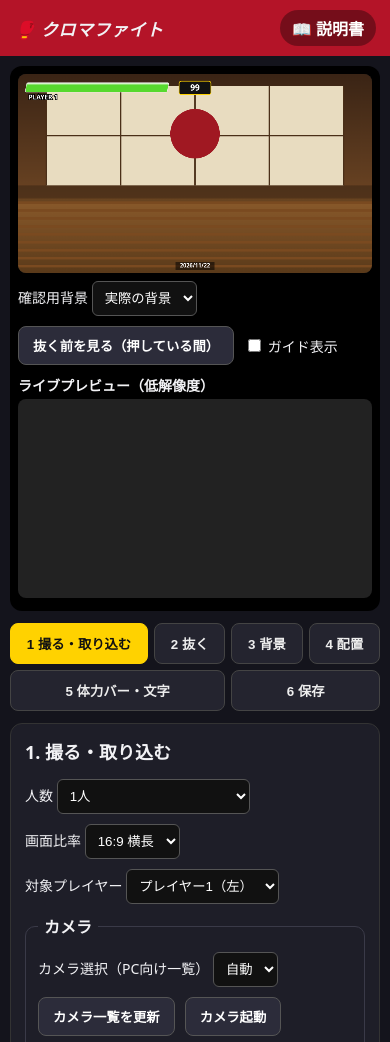
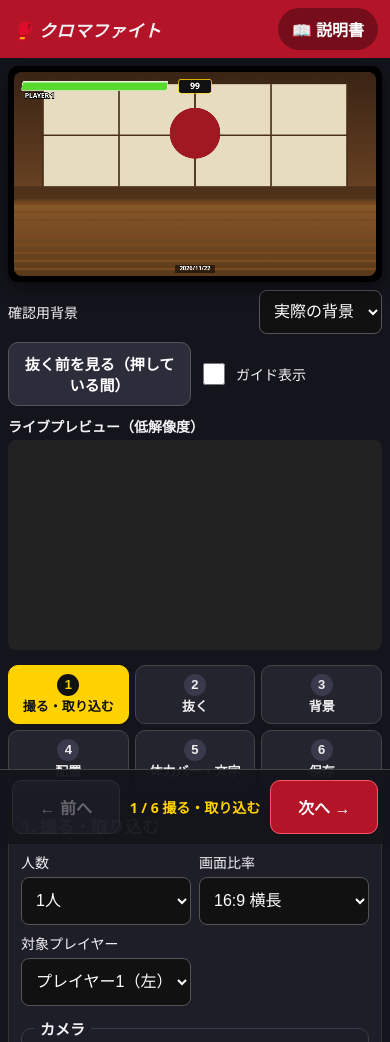
Before and after one commit to hanaphoto/chroma-fight, a plain HTML site: page index.html in a window 390 px wide. Shown: the top 1042 px of the page. Drawn offline with Linux system fonts and the light colour scheme.

Commit message:
v1.1.0 スマホ向けレイアウト再設計

```diff
--- a/app.js
+++ b/app.js
@@ -473,12 +473,34 @@ function syncAll(){
   $('#textEffect').value=settings.textEffect; $('#eventName').value=settings.eventName; $('#showDate').checked=settings.showDate;
   syncKeyControls(); syncLayoutControls();
 }
+const STEP_NAMES = {1:'撮る・取り込む',2:'抜く',3:'背景',4:'配置',5:'体力バー・文字',6:'保存'};
+let currentStep = 1;
+function goStep(n, scroll){
+  currentStep = Math.min(6, Math.max(1, n));
+  $$('#stepsNav button').forEach(b=>b.classList.toggle('active', b.dataset.step===String(currentStep)));
+  $$('.step-panel').forEach(p=>p.classList.toggle('hidden', p.dataset.panel!==String(currentStep)));
+  if(currentStep===2){ syncKeyControls(); drawSourcePreview(); }
+  const lbl=$('#stepBarLabel'); if(lbl) lbl.textContent = currentStep+' / 6 '+STEP_NAMES[currentStep];
+  const pv=$('#prevStepBtn'), nv=$('#nextStepBtn');
+  if(pv) pv.disabled = currentStep===1;
+  if(nv) nv.disabled = currentStep===6;
+  if(scroll){
+    const panel=$('.step-panel:not(.hidden)');
+    if(panel){
+      const pvWrap=$('.preview-wrap');
+      const offset = (pvWrap? pvWrap.offsetHeight:0) + 58;
+      const y = panel.getBoundingClientRect().top + window.scrollY - offset;
+      window.scrollTo({top: Math.max(0,y), behavior:'smooth'});
+    }
+  }
+}
 $('#stepsNav').addEventListener('click', e=>{
   const btn=e.target.closest('button[data-step]'); if(!btn) return;
-  $$('#stepsNav button').forEach(b=>b.classList.toggle('active',b===btn));
-  $$('.step-panel').forEach(p=>p.classList.toggle('hidden', p.dataset.panel!==btn.dataset.step));
-  if(btn.dataset.step==='2'){ syncKeyControls(); drawSourcePreview(); }
+  goStep(parseInt(btn.dataset.step,10), true);
 });
+$('#prevStepBtn').addEventListener('click', ()=>goStep(currentStep-1, true));
+$('#nextStepBtn').addEventListener('click', ()=>goStep(currentStep+1, true));
+goStep(1, false);
 $('#playerMode').addEventListener('change', e=>{ settings.mode=e.target.value; saveSettings(); renderMain(); });
 $('#aspect').addEventListener('change', e=>{ settings.aspect=e.target.value; saveSettings(); renderMain(); });
 $('#activePlayer').addEventListener('change', e=>{ settings.activePlayer=e.target.value; saveSettings(); syncKeyControls(); syncLayoutControls(); drawSourcePreview(); renderMain(); });
--- a/index.html
+++ b/index.html
@@ -21,6 +21,7 @@
   <section class="preview-wrap">
     <canvas id="mainCanvas" width="960" height="540"></canvas>
     <div id="countdown" class="countdown hidden"></div>
+  </section>
   <div class="preview-tools">
     <label>確認用背景
       <select id="checkBg">
@@ -32,23 +33,22 @@
       </select>
     </label>
     <button id="beforeAfterBtn" type="button">抜く前を見る（押している間）</button>
-      <label><input type="checkbox" id="guideToggle"> ガイド表示</label>
+    <label class="check-label"><input type="checkbox" id="guideToggle"> ガイド表示</label>
   </div>
   <div class="live-wrap">
     <h3>ライブプレビュー（低解像度）</h3>
     <canvas id="liveCanvas" width="640" height="360"></canvas>
     <video id="cameraVideo" playsinline muted class="hidden-video"></video>
   </div>
-  </section>
 
   <!-- Step navigation -->
   <nav class="steps-nav" id="stepsNav">
-    <button data-step="1" class="active" type="button">1 撮る・取り込む</button>
-    <button data-step="2" type="button">2 抜く</button>
-    <button data-step="3" type="button">3 背景</button>
-    <button data-step="4" type="button">4 配置</button>
-    <button data-step="5" type="button">5 体力バー・文字</button>
-    <button data-step="6" type="button">6 保存</button>
+    <button data-step="1" class="active" type="button"><span class="s-num">1</span><span class="s-name">撮る・取り込む</span></button>
+    <button data-step="2" type="button"><span class="s-num">2</span><span class="s-name">抜く</span></button>
+    <button data-step="3" type="button"><span class="s-num">3</span><span class="s-name">背景</span></button>
+    <button data-step="4" type="button"><span class="s-num">4</span><span class="s-name">配置</span></button>
+    <button data-step="5" type="button"><span class="s-num">5</span><span class="s-name">体力バー・文字</span></button>
+    <button data-step="6" type="button"><span class="s-num">6</span><span class="s-name">保存</span></button>
   </nav>
 
   <!-- STEP 1 -->
@@ -234,6 +234,12 @@
   <p id="status" class="status"></p>
 </main>
 
+<div class="step-bar" id="stepBar">
+  <button id="prevStepBtn" type="button">← 前へ</button>
+  <span id="stepBarLabel">1 / 6</span>
+  <button id="nextStepBtn" type="button" class="primary">次へ →</button>
+</div>
+
 <div id="printArea"><img id="printImg" alt="合成写真（印刷用）"></div>
 
 <script src="app.js"></script>
--- a/service-worker.js
+++ b/service-worker.js
@@ -1,4 +1,4 @@
-const CACHE = 'chromafight-v1';
+const CACHE = 'chromafight-v2';
 const FILES = ['./','./index.html','./style.css','./app.js','./manual.html','./manifest.json','./icon-192.png','./icon-512.png'];
 self.addEventListener('install', e=>{
   e.waitUntil(caches.open(CACHE).then(c=>c.addAll(FILES)).then(()=>self.skipWaiting()));
--- a/style.css
+++ b/style.css
@@ -1,36 +1,56 @@
 *{box-sizing:border-box}
-body{margin:0;font-family:system-ui,-apple-system,"Hiragino Kaku Gothic ProN","Noto Sans JP",sans-serif;background:#14141c;color:#f2f2f5}
-.app-header{display:flex;justify-content:space-between;align-items:center;padding:10px 14px;background:#b41428}
+body{margin:0;font-family:system-ui,-apple-system,"Hiragino Kaku Gothic ProN","Noto Sans JP",sans-serif;background:#14141c;color:#f2f2f5;-webkit-text-size-adjust:100%}
+.app-header{display:flex;justify-content:space-between;align-items:center;padding:10px 14px;background:#b41428;position:sticky;top:0;z-index:50}
 .app-header h1{font-size:20px;margin:0;font-style:italic;letter-spacing:.03em}
-.manual-link{color:#fff;background:rgba(0,0,0,.35);padding:6px 12px;border-radius:999px;text-decoration:none;font-weight:700}
+.manual-link{color:#fff;background:rgba(0,0,0,.35);padding:9px 14px;border-radius:999px;text-decoration:none;font-weight:700;min-height:40px;display:inline-flex;align-items:center}
 main{max-width:1020px;margin:0 auto;padding:10px}
-.preview-wrap{position:relative;background:#000;border-radius:12px;padding:8px}
-#mainCanvas{width:100%;height:auto;display:block;background:#222;border-radius:8px;touch-action:none}
+
+/* Preview (sticky so adjustments stay visible) */
+.preview-wrap{position:sticky;top:52px;z-index:40;background:#000;border-radius:12px;padding:8px;box-shadow:0 6px 18px rgba(0,0,0,.45)}
+#mainCanvas{width:auto;max-width:100%;height:auto;max-height:56vh;display:block;margin:0 auto;background:#222;border-radius:8px;touch-action:none}
 .countdown{position:absolute;inset:0;display:flex;align-items:center;justify-content:center;font-size:110px;font-weight:900;font-style:italic;color:#ffd200;text-shadow:4px 4px 0 #000;pointer-events:none}
 .hidden{display:none!important}
 .hidden-video{width:1px;height:1px;opacity:0;position:absolute}
-.preview-tools{display:flex;flex-wrap:wrap;gap:10px;align-items:center;margin-top:8px;font-size:14px}
+.preview-tools{display:flex;flex-wrap:wrap;gap:8px;align-items:stretch;margin-top:8px;font-size:14px}
+.preview-tools label{display:flex;align-items:center;gap:6px}
+.preview-tools select{width:auto}
+.preview-tools button{flex:1 1 auto}
 .live-wrap{margin-top:10px}
 .live-wrap h3{font-size:14px;margin:4px 0}
 #liveCanvas{width:100%;max-width:640px;height:auto;background:#222;border-radius:8px}
-.steps-nav{display:flex;flex-wrap:wrap;gap:6px;margin:12px 0}
-.steps-nav button{flex:1 1 auto;padding:10px 6px;border-radius:8px;border:1px solid #444;background:#24242f;color:#eee;font-weight:700;cursor:pointer}
+
+/* Step navigation */
+.steps-nav{display:grid;grid-template-columns:repeat(6,1fr);gap:6px;margin:12px 0}
+.steps-nav button{display:flex;flex-direction:column;align-items:center;justify-content:center;gap:3px;min-height:56px;padding:8px 4px;border-radius:10px;border:1px solid #444;background:#24242f;color:#eee;font-weight:700;cursor:pointer;font-size:13px;line-height:1.25}
+.steps-nav .s-num{display:inline-flex;align-items:center;justify-content:center;width:22px;height:22px;border-radius:50%;background:#3a3a4c;font-size:13px}
 .steps-nav button.active{background:#ffd200;color:#111;border-color:#ffd200}
-.step-panel{background:#1e1e28;border:1px solid #333;border-radius:12px;padding:14px;margin-bottom:14px}
-.step-panel h2{margin-top:0;font-size:18px}
-.row{display:flex;flex-wrap:wrap;gap:10px;align-items:center;margin:8px 0}
+.steps-nav button.active .s-num{background:#111;color:#ffd200}
+
+/* Panels and controls */
+.step-panel{background:#1e1e28;border:1px solid #333;border-radius:12px;padding:16px;margin-bottom:14px}
+.step-panel h2{margin-top:0;font-size:19px}
+.row{display:flex;flex-wrap:wrap;gap:10px;align-items:flex-end;margin:10px 0}
+.row>*{flex:1 1 150px}
+.row label{display:flex;flex-direction:column;gap:5px}
 label{font-size:14px}
-select,input[type=text],input[type=number]{padding:8px;border-radius:6px;border:1px solid #555;background:#111;color:#fff}
-input[type=color]{width:52px;height:36px;border:none;background:none}
-button{padding:9px 14px;border-radius:8px;border:1px solid #555;background:#2c2c3a;color:#fff;cursor:pointer;font-weight:600}
-button.primary{background:#b41428;border-color:#ff5468;font-size:16px}
-fieldset{border:1px solid #3a3a48;border-radius:10px;margin:10px 0}
-legend{font-weight:700;padding:0 6px}
-.slider{display:block;margin:10px 0;font-size:14px}
-.slider input[type=range]{width:100%}
+label:has(>input[type=checkbox]){flex-direction:row;align-items:center;gap:8px;min-height:44px;cursor:pointer}
+input[type=checkbox]{width:22px;height:22px;accent-color:#b41428;flex:none}
+select,input[type=text],input[type=number]{padding:10px;border-radius:8px;border:1px solid #555;background:#111;color:#fff;font-size:16px;min-height:48px;width:100%}
+input[type=color]{width:56px;height:48px;border:none;background:none;padding:0}
+button{padding:10px 14px;border-radius:10px;border:1px solid #555;background:#2c2c3a;color:#fff;cursor:pointer;font-weight:600;font-size:15px;min-height:48px}
+button.primary{background:#b41428;border-color:#ff5468;font-size:17px}
+button:disabled{opacity:.35;cursor:default}
+fieldset{border:1px solid #3a3a48;border-radius:10px;margin:12px 0;padding:12px}
+legend{font-weight:700;padding:0 6px;font-size:15px}
+.slider{display:block;margin:14px 0;font-size:15px}
+.slider input[type=range]{width:100%;height:40px;margin:2px 0 0;padding:0;background:transparent;-webkit-appearance:none;appearance:none}
+.slider input[type=range]::-webkit-slider-runnable-track{height:8px;border-radius:4px;background:#3a3a4c}
+.slider input[type=range]::-webkit-slider-thumb{-webkit-appearance:none;width:30px;height:30px;border-radius:50%;background:#ffd200;border:2px solid #111;margin-top:-11px}
+.slider input[type=range]::-moz-range-track{height:8px;border-radius:4px;background:#3a3a4c}
+.slider input[type=range]::-moz-range-thumb{width:28px;height:28px;border-radius:50%;background:#ffd200;border:2px solid #111}
 .slider.grow{flex:1;min-width:200px}
-.hint{font-size:13px;color:#bbb}
-.tips{background:#2a2a18;border:1px solid #6b6b2a;border-radius:8px;padding:10px;font-size:13px}
+.hint{font-size:13px;color:#bbb;line-height:1.6}
+.tips{background:#2a2a18;border:1px solid #6b6b2a;border-radius:8px;padding:10px;font-size:13px;line-height:1.6}
 .source-canvas{width:100%;max-width:480px;height:auto;background:#222;border-radius:8px;cursor:crosshair}
 .bg-list{display:flex;flex-wrap:wrap;gap:10px}
 .bg-item{width:150px;cursor:pointer;border:3px solid transparent;border-radius:8px;overflow:hidden;background:#000;text-align:center}
@@ -40,13 +60,43 @@ legend{font-weight:700;padding:0 6px}
 .thumbs{display:flex;gap:8px;flex-wrap:wrap;margin-top:8px}
 .thumbs img{width:110px;height:auto;border:3px solid transparent;border-radius:6px;cursor:pointer}
 .thumbs img:hover{border-color:#ffd200}
-.small-num{width:70px}
+.small-num{width:80px}
 .status{min-height:20px;color:#ffd200;font-size:14px}
 .file-label{cursor:pointer}
+input[type=file]{font-size:15px;min-height:48px;padding:10px 0;width:100%}
+
+/* Bottom step bar (mobile) */
+.step-bar{display:none}
 #printArea{display:none}
 @media print{
   body>*{display:none!important}
   #printArea{display:block!important}
   #printArea img{width:100%}
 }
-@media (max-width:600px){.app-header h1{font-size:17px}.countdown{font-size:72px}}
+
+/* Smartphone layout */
+@media (max-width:860px){
+  .app-header{padding:8px 12px}
+  .app-header h1{font-size:17px}
+  main{padding:8px 8px 92px}
+  .preview-wrap{top:46px;padding:6px;border-radius:10px}
+  #mainCanvas{max-height:38vh}
+  .countdown{font-size:64px}
+  .preview-tools{display:grid;grid-template-columns:1fr 1fr;font-size:13px}
+  .preview-tools label:has(>select){grid-column:1/-1;justify-content:space-between}
+  .preview-tools select{min-height:44px}
+  .preview-tools .check-label{justify-content:flex-start}
+  .steps-nav{grid-template-columns:repeat(3,1fr);gap:6px;margin:10px 0}
+  .steps-nav button{min-height:54px;font-size:13px}
+  .step-panel{padding:12px}
+  .step-panel h2{font-size:17px}
+  .row{display:grid;grid-template-columns:1fr 1fr;gap:8px;align-items:stretch}
+  .row>*{flex:none;width:100%}
+  .row label:has(>input[type=checkbox]){flex-direction:row}
+  .bg-item{width:calc(50% - 5px)}
+  .bg-item canvas,.bg-item img{height:96px}
+  .thumbs img{width:calc(33.333% - 6px)}
+  .step-bar{display:flex;align-items:center;gap:10px;position:fixed;left:0;right:0;bottom:0;z-index:60;background:rgba(20,20,28,.96);border-top:1px solid #444;padding:10px 12px calc(10px + env(safe-area-inset-bottom))}
+  .step-bar button{flex:1;min-height:54px;font-size:16px}
+  .step-bar span{flex:none;min-width:64px;text-align:center;font-weight:700;font-size:14px;color:#ffd200}
+}
```
Also changed, not shown: manual.html (+1 -0 lines), 1 other file. Lines whose indentation alone changed are shown as unchanged.
